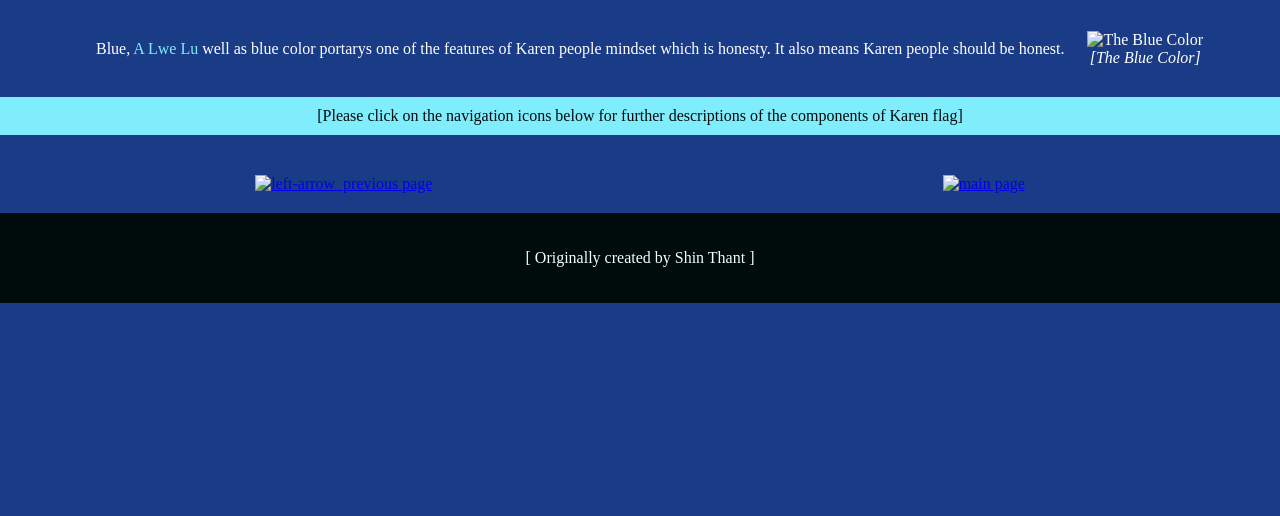
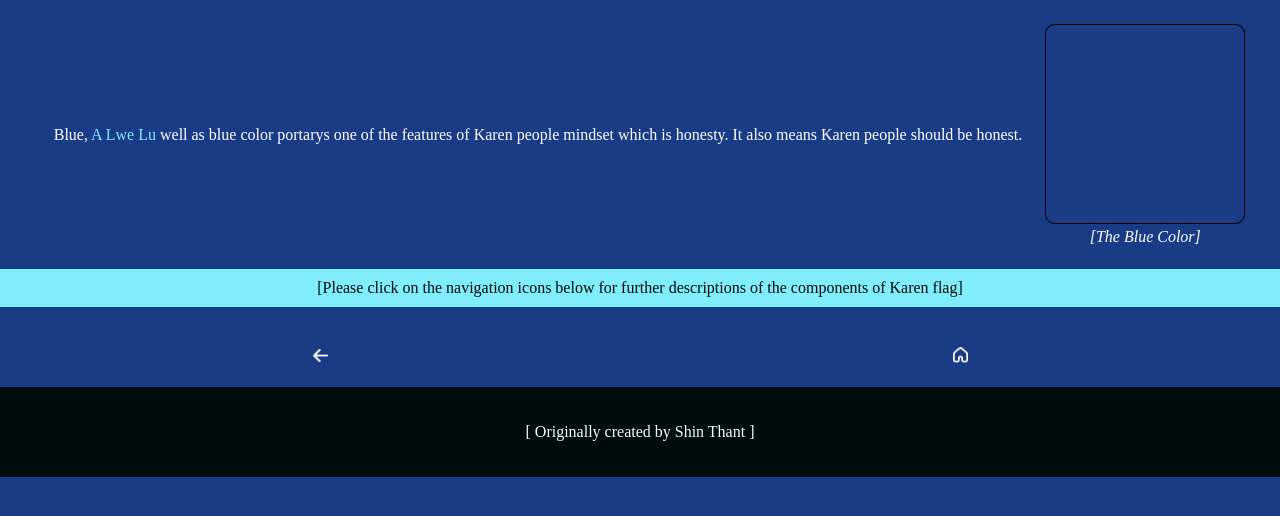
Before and after one commit to Alpha-Zero022/karen-national-flag, a plain HTML site: page blue_index.html in a window 1280 px wide. Shown: the part 54-570 px from the top of the page. Drawn offline with Linux system fonts and the light colour scheme; files that its build step writes are made by us from their sources; a web font is replaced by a local one.

Commit message:
Fix file paths in blue_index.html
Updated file paths for styles and images.

```diff
--- a/blue_index.html
+++ b/blue_index.html
@@ -4,8 +4,8 @@
 		<meta charset="UTF-8">
 		<meta name="viewport" content="width=device-width, initial-scale=1.0">
 		<title>The Blue Color, A Lwe Lu</title>
-		<link rel="stylesheet" href="/src_styles/styles.css">
-		<link rel="icon" href="/src_assets/blue.png" type="image/png">
+		<link rel="stylesheet" href="styles.css">
+		<link rel="icon" href="blue.png" type="image/png">
 
 		<link href="https://fonts.googleapis.com/css2?family=Chivo:ital,wght@0,400;0,700;1,400;1,700&display=swap" rel="stylesheet">
 	</head>
@@ -31,7 +31,7 @@
 				</td>
 				<!-- Column for the image of the blue color -->
 				<td>
-					<img src="/src_assets/blue.png" width="200px" alt="The Blue Color">
+					<img src="blue.png" width="200px" alt="The Blue Color">
 					<!-- caption for the image -->
 					<p style="text-align: center; font-style: italic; margin: 0px;">[The Blue Color]</p>
 				</td>
@@ -49,14 +49,14 @@
 			<!-- Left Arrow Navigation -->
 			<div class="nav-icon">
 				<a href="white_index.html">
-					<img src="/nav/nav_left-arrow_white.png"alt="left-arrow_previous page">
+					<img src="nav_left-arrow_white.png"alt="left-arrow_previous page">
 				</a>
 			</div>
 
 			<!-- Home Navigation -->
 			<div class="nav-icon">
 				<a href="index.html">
-					<img src="/nav/nav_home_white.png" alt="main page">
+					<img src="nav_home_white.png" alt="main page">
 				</a>
 			</div>
 
```
